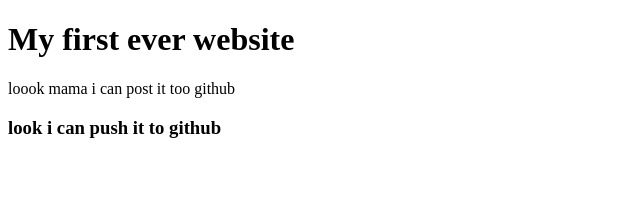
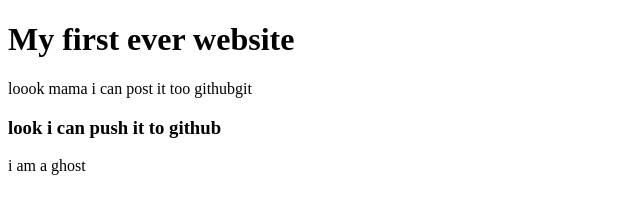
Before and after one commit to farabi351/My-first-website, a plain HTML site: page index.html in a window 1280 px wide. Shown: the whole page, without its empty margins (0-640 px from the left). Drawn offline with Linux system fonts and the light colour scheme.

Commit message:
added ghpst

```diff
--- a/index.html
+++ b/index.html
@@ -8,7 +8,8 @@
 <body>
 
     <h1>My first ever website</h1>
-    <p>loook mama i can post it too github</p>
+    <p>loook mama i can post it too githubgit </p>
     <h3>look i can push it to github</h3>
+    <p>i am a ghost</p>
 </body>
 </html>
```
